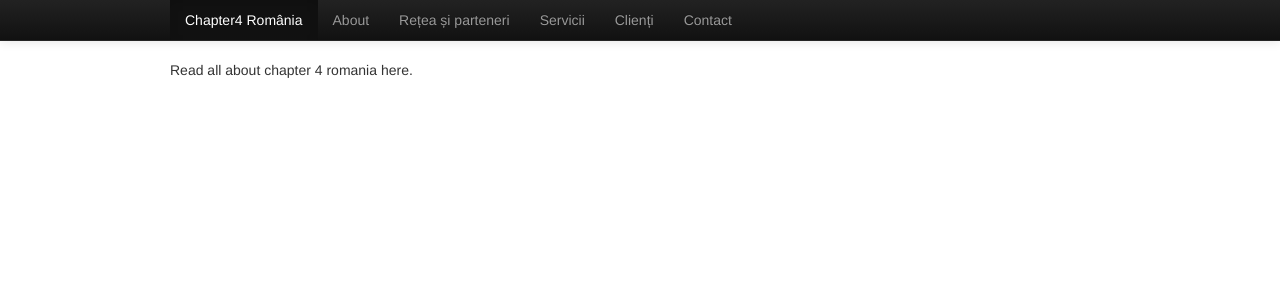
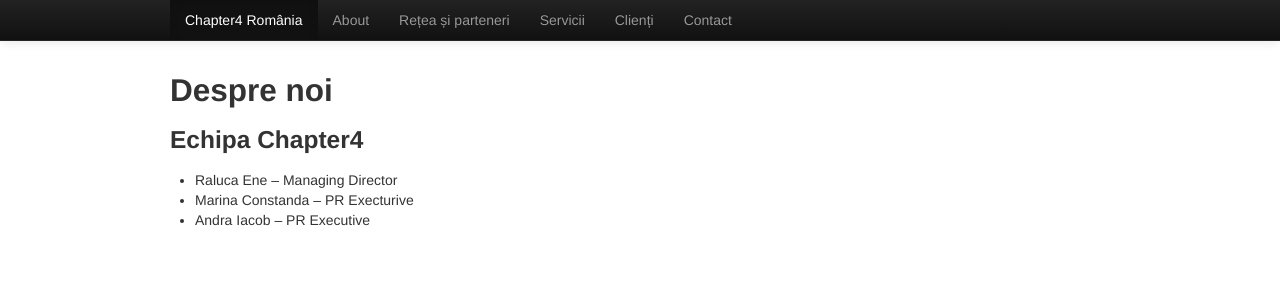
Before and after one commit to chapter4/chapter4.ro, a Jekyll site: the page built from about.md, in a window 1280 px wide. Shown: the top 300 px of the page. Built offline with Jekyll 4.4.1, drawn with Linux system fonts in a browser that asks for light colours.

Commit message:
content for 'about' page

```diff
--- a/about.md
+++ b/about.md
@@ -1,5 +1,12 @@
 ---
 layout: plain
-title: About – Chapter4 România
+title: Despre noi
 ---
-Read all about chapter 4 romania here.
+
+## Despre noi
+
+### Echipa Chapter4
+
+* Raluca Ene – Managing Director
+* Marina Constanda – PR Execturive
+* Andra Iacob – PR Executive
```
